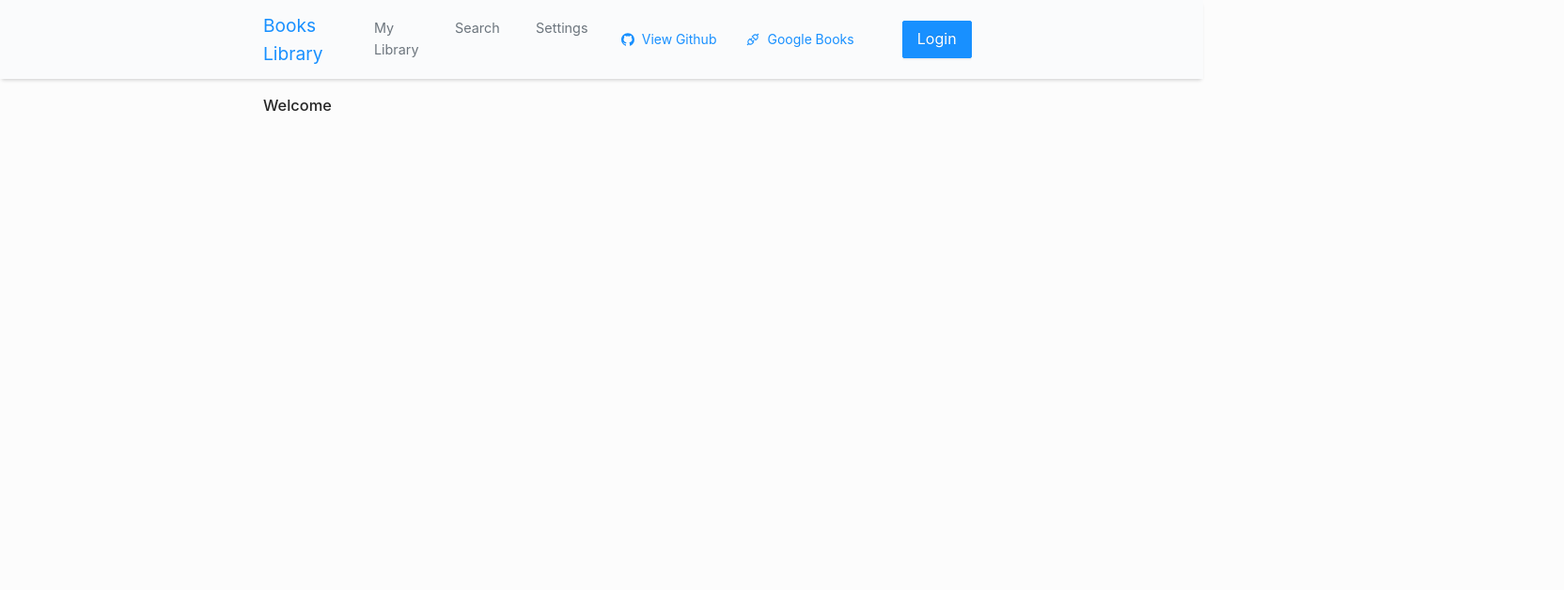
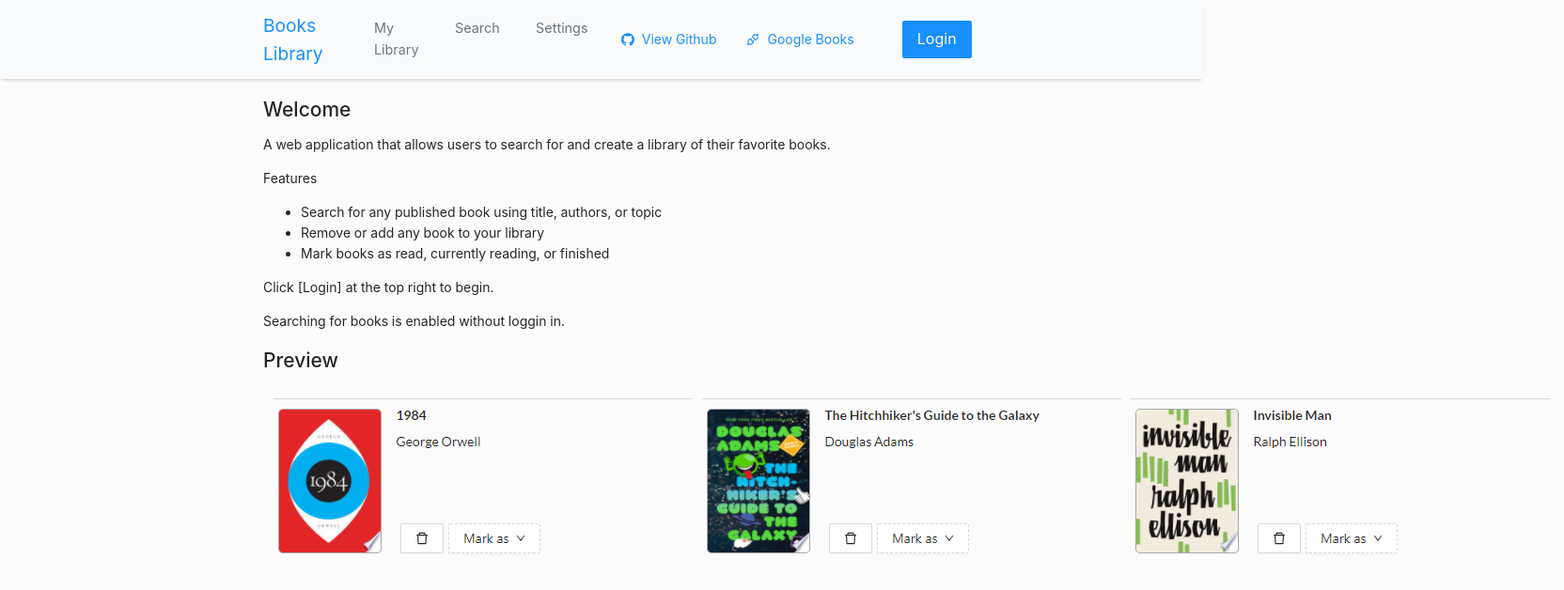
Before and after one commit to danialkhan4/book-library-app, a React (Create React App) app in the folder client/: page / in a window 1280 px wide. Shown: the top 628 px of the page at 94% size, 1664 px wide, since content can reach past the window. Built offline with nearby package versions, Linux system fonts and the light colour scheme; no server answers.

Commit message:
client imporovements

```diff
--- a/client/src/components/App.js
+++ b/client/src/components/App.js
@@ -17,7 +17,7 @@ import 'antd/dist/antd.css';
 
 
 function App() {
-  const { user } = useAuth();
+  const { user } = useAuth(); // use to render the login/logout on navbar
   return (
     <Router>
       <div className="App">
--- a/client/src/components/Auth.js
+++ b/client/src/components/Auth.js
@@ -4,7 +4,7 @@ import firebase, { auth } from '../firebase';
 const AuthContext = React.createContext();
 
 export function useAuth() {
-  return useContext(AuthContext);
+  return useContext(AuthContext); // export context for authentication
 }
 
 export function AuthProvider( {children} ) {
@@ -32,11 +32,12 @@ export function AuthProvider( {children} ) {
   }, [])
 
 
-  const value = {
+  const value = {   // object to export
     user,
     login,
     logout
   }
+
   return (
 
     <AuthContext.Provider value={value}>
--- a/client/src/components/BookCard.js
+++ b/client/src/components/BookCard.js
@@ -25,9 +25,8 @@ function Book(props) {
 
   const len = props.authors.length - 1;
 
-  /*
-  * push the authors into authorRender so there is a nice string like Author 1, Author 2
-  */
+  // push the authors into authorRender for proper author formatting
+
   for (let i = 0; i < props.authors.length; i++) {
     if (props.authors.length === 1) {
       authorRender.push(<Text key={i}>{props.authors[i]}</Text>);
@@ -38,9 +37,8 @@ function Book(props) {
     }
   }
 
-  /*
-  * push the title and subtitle together for something like Book Title: Subtitle
-  */
+
+  // push the title and subtitle together for proper title formatting
   if (props.subtitle) {
     titleRender.push(<Text key={props.name}strong >{props.name}: {props.subtitle}<br/></Text>);
   } else {
@@ -48,20 +46,20 @@ function Book(props) {
   }
 
 
-  /* handle the request and add the book to the user's library in firstore
-  *
-  */
+  // handle the request and add the book to the user's library in firstore
   function handleAdd() {
-    if (!user) {
+    if (!user) { // check user
       message.error('You must be logged in to do that');
       return;
     }
-    const bookData = {
+
+    const bookData = { // create data object to post to server
       title: props.name,
       authors: props.authors,
       subtitle: props.subtitle,
       thumbnail: props.thumbnail
     }
+
     axios.post('/api/user/add', {
       bookData,
       uid: user.uid
@@ -80,12 +78,13 @@ function Book(props) {
   }
 
   function handleRemove() {
-    const bookData = {
+    const bookData = { // object to remove
       title: props.name,
       authors: props.authors,
       subtitle: props.subtitle,
       thumbnail: props.thumbnail
     }
+
     axios.post('/api/user/remove', {
       bookData,
       uid: user.uid
@@ -95,15 +94,17 @@ function Book(props) {
       message.error("(Error) book was not added");
     });
   }
-  /* check if we are rendering for library to search page */
 
-  //console.log(props.isLibraryRender);
+
+  // checks for render to either library or search page
   let button;
   if (props.isLibraryRender) {
     button = <Button onClick={handleRemove} style={{marginRight: 5}}><DeleteOutlined /></Button>;
   } else {
     button = <Button type="primary" onClick={handleAdd} style={{marginRight: 5}}><ImportOutlined />Add to shelf</Button>;
   }
+
+
   return (
     <div className="bookCard">
       <img className="imageContainer" alt={titleRender} src={props.thumbnail} />
--- a/client/src/components/LandingPage.js
+++ b/client/src/components/LandingPage.js
@@ -1,9 +1,32 @@
 import React from 'react';
 import '../css/landingpage.css';
+import preview from '../preview.png';
 function LandingPage() {
   return (
     <div className="landing">
-      <h3>Welcome</h3>
+      <h2>Welcome</h2>
+      <p>A web application that allows users to search for and create a library of their favorite books.</p>
+      <p>Features</p>
+      <ul>
+        <li>Search for any published book using title, authors, or topic</li>
+        <li>Remove or add any book to your library</li>
+        <li>Mark books as read, currently reading, or finished</li>
+      </ul>
+
+    <p>Click [Login] at the top right to begin.</p>
+    <p>Searching for books is enabled without loggin in.</p>
+
+    <h2>Preview</h2>
+
+
+    <div className="container">
+      <img alt="preview" className="image" src={preview}></img>
+      <div className="middle">
+        <div className="text">Preview</div>
+      </div>
+    </div>
+
+
     </div>
   );
 
--- a/client/src/components/Library.js
+++ b/client/src/components/Library.js
@@ -7,12 +7,12 @@ import '../css/library.css';
 import { Spin } from 'antd';
 
 function Library() {
-  const [libraryBooks, setLibraryBooks ] = useState([]);
+  const [libraryBooks, setLibraryBooks ] = useState([]); // state for rendering user's library
   const [toUpdate, setToUpdate] = useState(false);
   const [libraryLoading, setLibraryLoading] = useState(false);
   const {user} = useAuth();
 
-
+  // function to trigger the useEffect
   function updateLibrary() {
     if (toUpdate) {
       setToUpdate(false)
@@ -20,14 +20,17 @@ function Library() {
       setToUpdate(true);
     }
   }
+
+
   useEffect(() => {
     setLibraryLoading(true);
     async function loadLibrary() {
       try {
-        if (!user) {
+        if (!user) { // not logged in or user has logged out
           setLibraryBooks([]);
           setLibraryLoading(false);
-        } else {
+        } else { // else load the library
+
           axios.get('/api/library', {
             params: {
               uid: user.uid
@@ -44,7 +47,7 @@ function Library() {
         }
 
       } catch (error) {
-        console.log(error);
+          console.log(error);
           setLibraryLoading(false);
       }
     }
@@ -61,7 +64,6 @@ function Library() {
       <div className="listing">
       {
         libraryBooks && libraryBooks.map((item, i) => {
-          //handleUndefinedData(item);
           return <BookCard
             key={item.title + item.authors}
             name={item.title}
--- a/client/src/components/Login.js
+++ b/client/src/components/Login.js
@@ -16,7 +16,7 @@ function Login() {
   async function handleLogin() {
     try {
       await login();
-      history.push('/library');
+      history.push('/library'); // if logged in, redirect to /library
     } catch {
        message.error('Error occurred');
     }
--- a/client/src/components/Logout.js
+++ b/client/src/components/Logout.js
@@ -12,7 +12,7 @@ function Logout() {
   async function handleLogout() {
     try {
       await logout();
-      history.push("/");
+      history.push("/"); // if logged out, redirect to homepage
     } catch {
        message.error('Logout failed');
     }
--- a/client/src/components/PrivateRoute.js
+++ b/client/src/components/PrivateRoute.js
@@ -11,7 +11,6 @@ function PrivateRoute ( {component: Component, ...rest} ) {
         return user ? <Component {...props} /> : <Redirect to='/login' />
       }}
     >
-
     </Route>
 
   );
--- a/client/src/components/SearchPage.js
+++ b/client/src/components/SearchPage.js
@@ -9,17 +9,15 @@ import '../css/booksearch.css';
 const { Search } = Input;
 
 function SearchPage() {
-  const [books, setBooks ] = useState([]);
-  const [searchInput, setSearchInput] = useState('');
+  const [books, setBooks ] = useState([]); // state to render the books
+  const [searchInput, setSearchInput] = useState(''); // input for searching
   const [loading, setLoading] = useState(false);
 
   function handleInput(event) {
     setSearchInput(event.target.value.trim());
   }
 
-  /*
-	* api fetch using searchInput as the query
-	*/
+	// api fetch using searchInput as the query
   async function handleSearch() {
     setLoading(true);
     try {
@@ -45,6 +43,31 @@ function SearchPage() {
     }
 
  }
+
+  // handle any undefined data from the api call before mapping
+  function handleUndefinedData(item) {
+    if (isUndefined(item.volumeInfo.imageLinks)) {
+      item.volumeInfo.imageLinks = {
+        thumbnail: "default",
+        smallThumbnail: "default"
+      }
+    }
+
+    if (isUndefined(item.volumeInfo.subtitle))
+      item.volumeInfo.subtitle = false;
+
+    if (isUndefined(item.volumeInfo.authors))
+      item.volumeInfo.authors = [" "];
+
+    if (isUndefined(item.volumeInfo.title))
+      item.volumeInfo.title = " ";
+  }
+
+  // undefined handling
+  function isUndefined(object) {
+    return typeof(object) === 'undefined' ? true : false;
+  }
+
 
 	return (
 		<div className="bookSearch">
@@ -74,32 +97,7 @@ function SearchPage() {
 	);
 }
 
-/*
-handle any undefined data from the api call before mapping
-*/
-function handleUndefinedData(item) {
-  if (isUndefined(item.volumeInfo.imageLinks)) {
-    item.volumeInfo.imageLinks = {
-      thumbnail: "default",
-      smallThumbnail: "default"
-    }
-  }
 
-  if (isUndefined(item.volumeInfo.subtitle))
-    item.volumeInfo.subtitle = false;
 
-  if (isUndefined(item.volumeInfo.authors))
-    item.volumeInfo.authors = [" "];
-
-  if (isUndefined(item.volumeInfo.title))
-    item.volumeInfo.title = " ";
-}
-
-/*
-* undefined handling
-*/
-function isUndefined(object) {
-  return typeof(object) === 'undefined' ? true : false;
-}
 
 export default SearchPage;
--- a/client/src/css/landingpage.css
+++ b/client/src/css/landingpage.css
@@ -1,3 +1,40 @@
 .landing {
 	margin-left:280px;
 }
+
+.container {
+  position: relative;
+  width: 50%;
+}
+
+.image {
+  opacity: 1;
+  display: block;
+  transition: .5s ease;
+  backface-visibility: hidden;
+}
+
+.middle {
+  transition: .5s ease;
+  opacity: 0;
+  position: absolute;
+  top: 50%;
+  left: 75%;
+  transform: translate(-50%, -50%);
+  -ms-transform: translate(-50%, -50%);
+  text-align: center;
+}
+
+.container:hover .image {
+  opacity: 0.3;
+}
+
+.container:hover .middle {
+  opacity: 1;
+}
+
+.text {
+  color: black;
+  font-size: 16px;
+  padding: 16px 32px;
+}
--- a/package.json
+++ b/package.json
@@ -26,8 +26,8 @@
     "superagent": "^6.1.0"
   },
   "scripts": {
-    "start": "node server.js",
-    "build": "cd client && react-scripts build",
+    "start": "react-scripts start",
+    "build": "react-scripts build",
     "test": "react-scripts test",
     "eject": "react-scripts eject"
   },
```
Also changed, not shown: client/src/preview.png (added), 20 other files (tests, documents, lock files or other folders).
